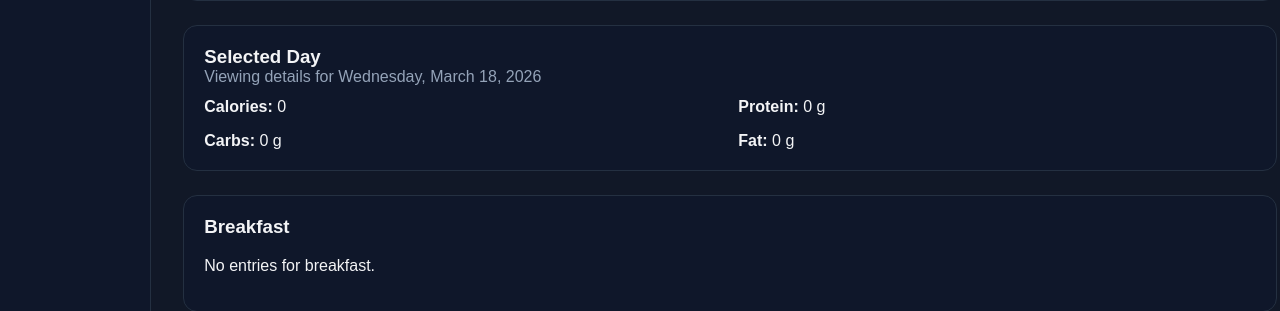
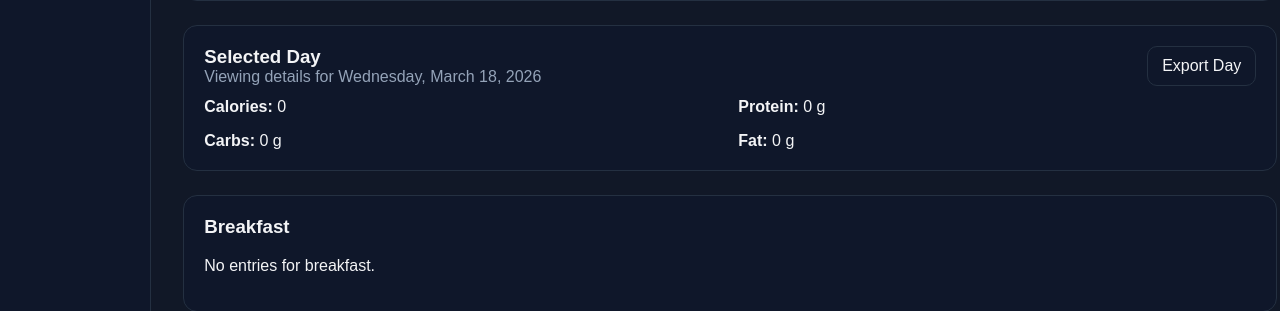
Before and after one commit to ZfId7/meal-tracker, a Flask app: page /history/ in a window 1280 px wide. Shown: the part 1125-1436 px from the top of the page. Run offline with Flask 3, Linux system fonts and the light colour scheme.

Commit message:
V2.0 Witness Launch

```diff
--- a/app/templates/history/index.html
+++ b/app/templates/history/index.html
@@ -96,6 +96,16 @@
             <h3 style="margin: 0;">Selected Day</h3>
             <p class="page-subtitle">Viewing details for {{ selected_date.strftime("%A, %B %d, %Y") }}</p>
         </div>
+
+        <div>
+            <a
+                class="btn btn-secondary"
+                href="{{ url_for('daily_log_bp.export_print', entry_date=selected_date.isoformat()) }}"
+                target="_blank"
+            >
+                Export Day
+            </a>
+        </div>
     </div>
 
     <div class="form-grid">
--- a/requirements.txt
+++ b/requirements.txt
@@ -3,3 +3,4 @@
 Flask
 Flask-SQLAlchemy
 python-dotenv
+waitress
--- a/app.py
+++ b/run.py
@@ -1,4 +1,4 @@
-# File path: /app.py
+# File path: /run.py
 
 from app import create_app
 
```
Also changed, not shown: 1 other file.
